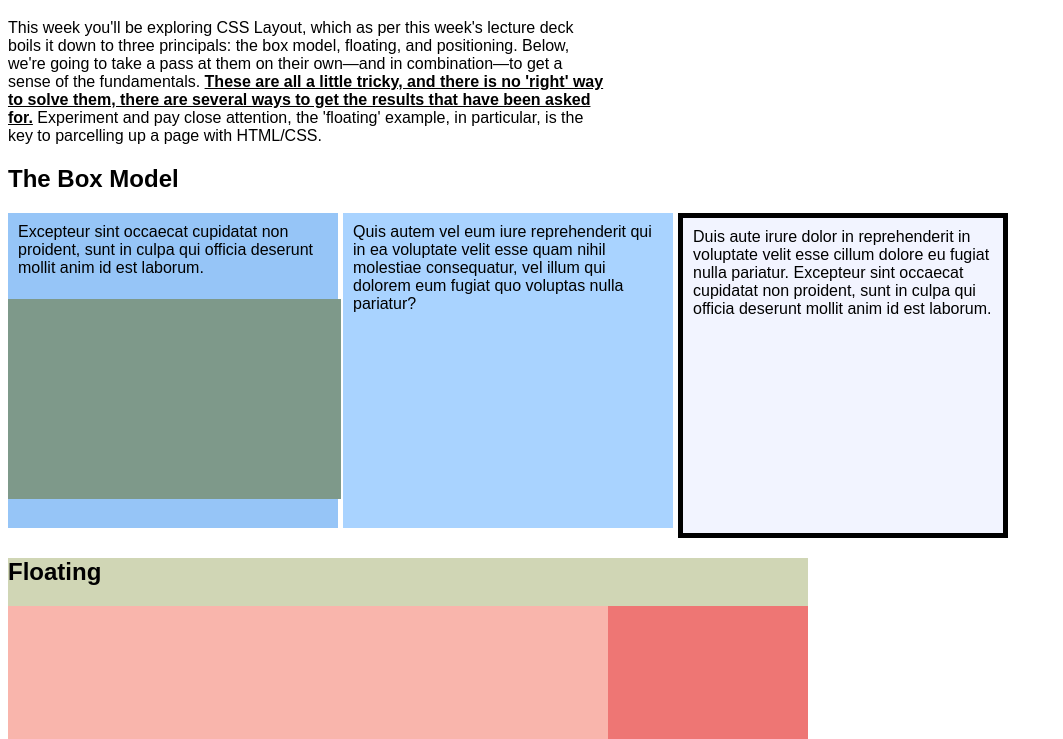
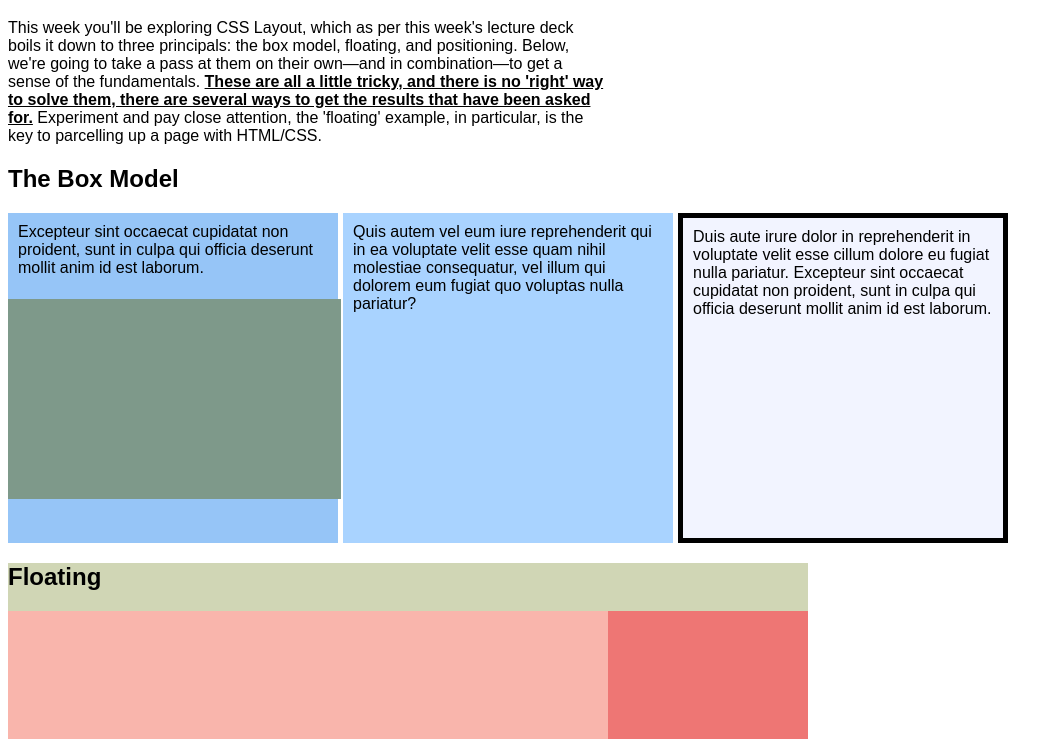
Before and after one commit to chloehodgins/exercise5, a plain HTML site: page index.html in a window 1280 px wide. Shown: the part 61-800 px from the top of the page, without its empty margins (0-1063 px from the left). Drawn offline with Linux system fonts and the light colour scheme.

Commit message:
The Box Model

```diff
--- a/index.html
+++ b/index.html
@@ -28,7 +28,7 @@
     #blockA {
       background-color: #96C5F7;
       width: 310px;
-      height: 295px;
+      height: 310px;
       display: inline;
       float: left;
 
@@ -41,7 +41,7 @@
     #blockB {
       background-color: #A9D3FF;
       width: 310px;
-      height: 295px;
+      height: 310px;
       display: inline;
       float: left;
 
@@ -57,7 +57,7 @@
     #blockC {
       background-color: #F2F4FF;
       width: 300px;
-      height: 295px;
+      height: 300px;
       display: inline;
       float: left;
 
```
